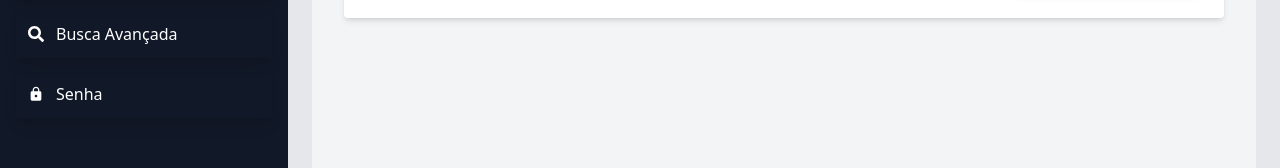
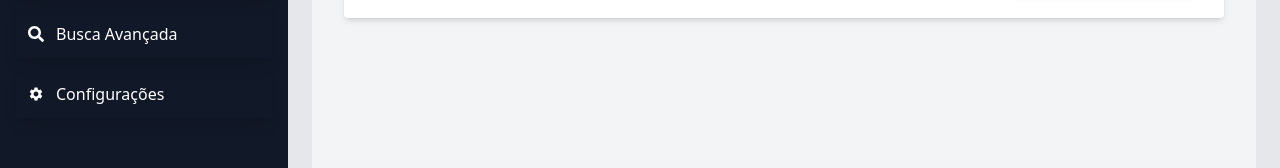
Before and after one commit to americorodrigues25/Frontend-Sistema-financeiro-barbearia, a React (Create React App) app: page /novo-servico in a window 1280 px wide. Shown: the part 386-554 px from the top of the page. Built offline with nearby package versions, Linux system fonts and the light colour scheme; no server answers; sample sign-in values are in the browser's storage.

Commit message:
atualiza a nav com a nova rota de configurações

```diff
--- a/src/components/Nav.jsx
+++ b/src/components/Nav.jsx
@@ -2,7 +2,7 @@ import { useEffect, useState } from "react";
 import { useNavigate, Outlet, Link } from "react-router-dom";
 
 // icons
-import { MdHome, MdMenu, MdClose, MdLock } from "react-icons/md";
+import { MdHome, MdMenu, MdClose, MdLock, MdSettings } from "react-icons/md";
 import { IoDuplicate } from "react-icons/io5";
 import { FaSearch } from "react-icons/fa";
 
@@ -96,16 +96,14 @@ export default function Nav() {
               </Link>
             </div>
             <div
-              onClick={() => {
-                setMenuOpen(false);
-                setShowPasswordModal(true);
-              }}
-              className="flex items-center pl-2 border-l-4 border-transparent hover:border-amber-500 hover:text-amber-500 transition-all duration-150 ease-in-out shadow-lg py-3 cursor-pointer"
+              onClick={() => setMenuOpen(false)}
+              className="flex items-center pl-2 border-l-4 border-transparent hover:border-amber-500 hover:text-amber-500 transition-all duration-150 ease-in-out shadow-lg py-3"
             >
-              <MdLock className="inline mr-3" />
-              <span className="text-base">Senha</span>
+              <MdSettings className="inline mr-3" />
+              <Link to="/configuracoes" className="text-base">
+                Configurações
+              </Link>
             </div>
-
           </nav>
         </div>
 
```
